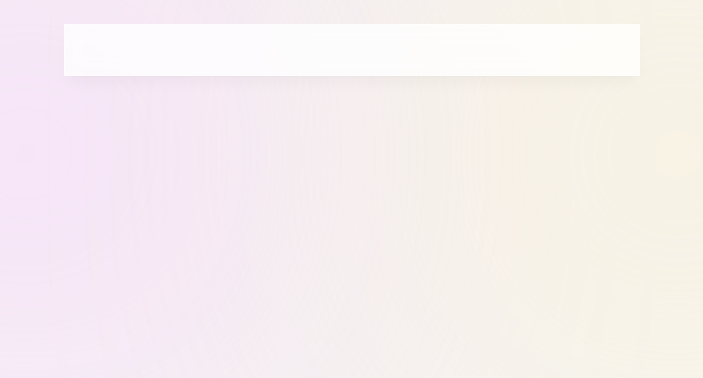
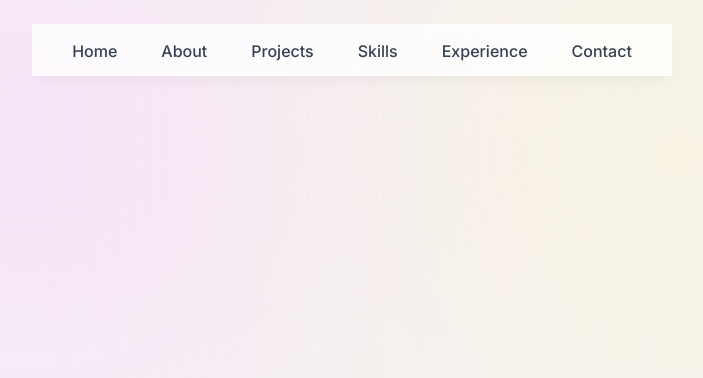
Before and after one commit to msuhaib01/m-suhaib-portfolio, a Next.js app: page / in a window 1280 px wide. Shown: the top 378 px of the page, without its empty margins (288-991 px from the left). Built offline with nearby package versions, Linux system fonts and the light colour scheme.

Commit message:
header mostly made

```diff
--- a/src/components/header.tsx
+++ b/src/components/header.tsx
@@ -2,8 +2,6 @@
 import { motion } from "framer-motion";
 import Link from "next/link";
 import { links } from "@/lib/data";
-import clsx from "clsx";
-// import { useActiveSectionContext } from "@/context/active-section-context";
 
 export default function Header() {
   //   const { activeSection, setActiveSection, setTimeOfLastClick } =
@@ -12,47 +10,25 @@
   return (
     <header className="z-[99] relative">
       <motion.div
-        className="fixed top-0 sm:top-6 left-1/2 -translate-x-1/2 h-[4.5rem] sm:h-[3.25rem] w-full sm:w-[36rem] rounded-none border border-white border-opacity-40 bg-white bg-opacity-80 shadow-lg shadow-black/[0.03] backdrop-blur-[0.5rem]"
+        className="fixed top-0 sm:top-6 left-1/2 -translate-x-1/2 h-[6rem] sm:h-[3.25rem] w-full sm:w-[40rem] rounded-none border border-white border-opacity-40 bg-white bg-opacity-80 shadow-lg shadow-black/[0.03] backdrop-blur-[0.5rem]"
         initial={{ y: -100, x: "-50%", opacity: "0" }}
         animate={{ y: 0, x: "-50%", opacity: "1" }}
       ></motion.div>
       <nav className="flex fixed top-[0.15rem] left-1/2 h-12 -translate-x-1/2 py-2 sm:top-[1.7rem] sm:h-[initial] sm:py-0">
-        <ul className="flex w-[22rem] flex-wrap items-center justify-center gap-y-1 text-[0.9rem] font-medium text-gray-500 sm:w-[initial] sm:flex-nowrap sm:gap-5">
+        <ul className="h-12 flex w-[22rem] flex-wrap items-center justify-center gap-y-1 text-[0.9rem] font-medium text-gray-700 sm:w-[initial] sm:flex-nowrap sm:gap-5">
           {links.map((link) => (
             <motion.li
               className="h-3/4 flex items-center justify-center relative"
               key={link.hash}
-              initial={{ y: -100, opacity: 0 }}
-              animate={{ y: 0, opacity: 1 }}
+              initial={{ y: -100, opacity: "0" }}
+              animate={{ y: 0, opacity: "1" }}
             >
-              {/* <Link
-                className={clsx(
-                  "flex w-full items-center justify-center px-3 py-3 hover:text-gray-950 transition dark:text-gray-500 dark:hover:text-gray-300",
-                  {
-                    "text-gray-950 dark:text-gray-200":
-                      activeSection === link.name,
-                  }
-                )}
+              <Link
                 href={link.hash}
-                onClick={() => {
-                  setActiveSection(link.name);
-                  setTimeOfLastClick(Date.now());
-                }}
+                className="flex w-full items-center justify-center px-3 hover:text-gray-950 text-xl sm:text-base"
               >
                 {link.name}
-
-                {link.name === activeSection && (
-                  <motion.span
-                    className="bg-gray-100 rounded-full absolute inset-0 -z-10 dark:bg-gray-800"
-                    layoutId="activeSection"
-                    transition={{
-                      type: "spring",
-                      stiffness: 380,
-                      damping: 30,
-                    }}
-                  ></motion.span>
-                )}
-              </Link> */}
+              </Link>
             </motion.li>
           ))}
         </ul>
```
